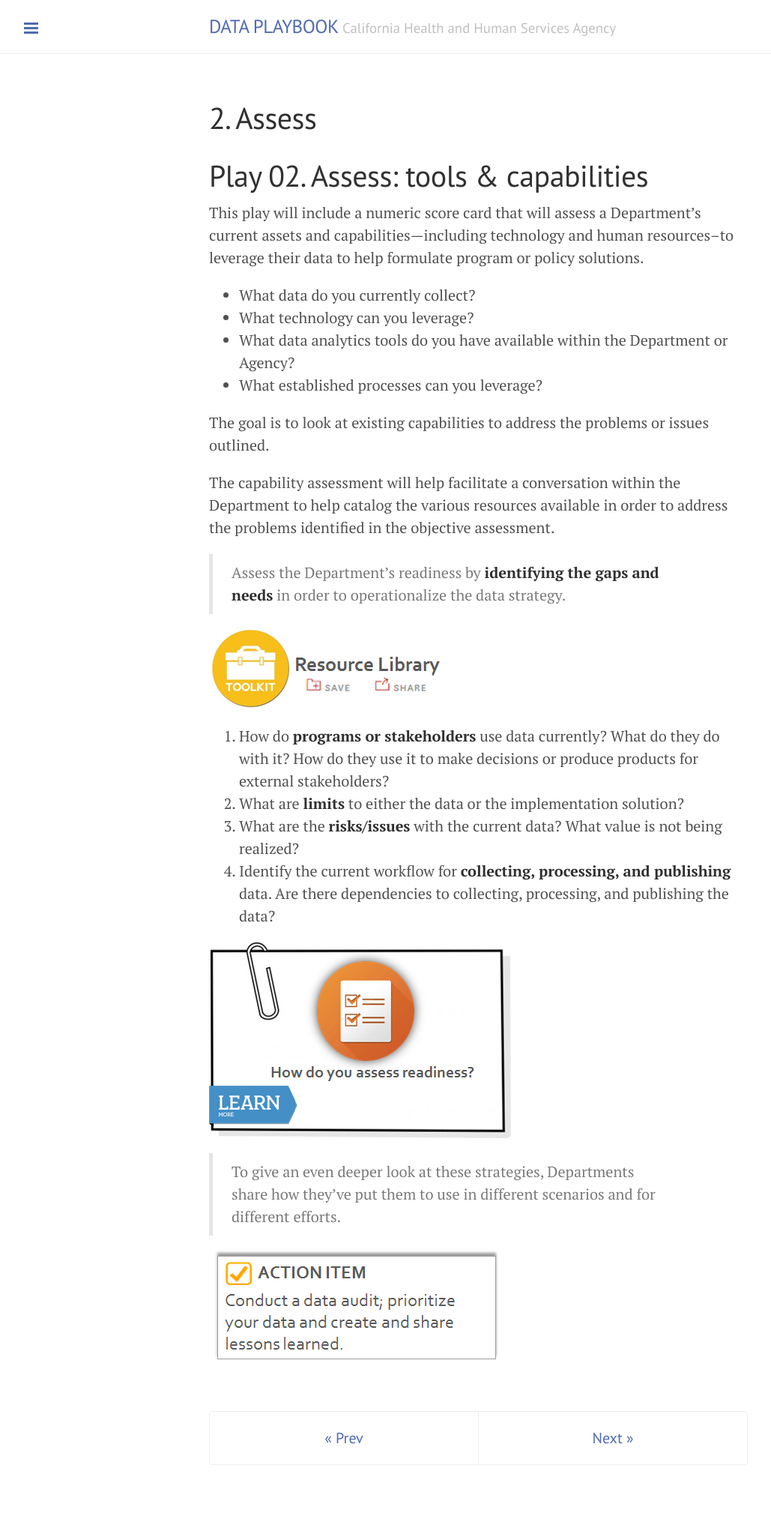
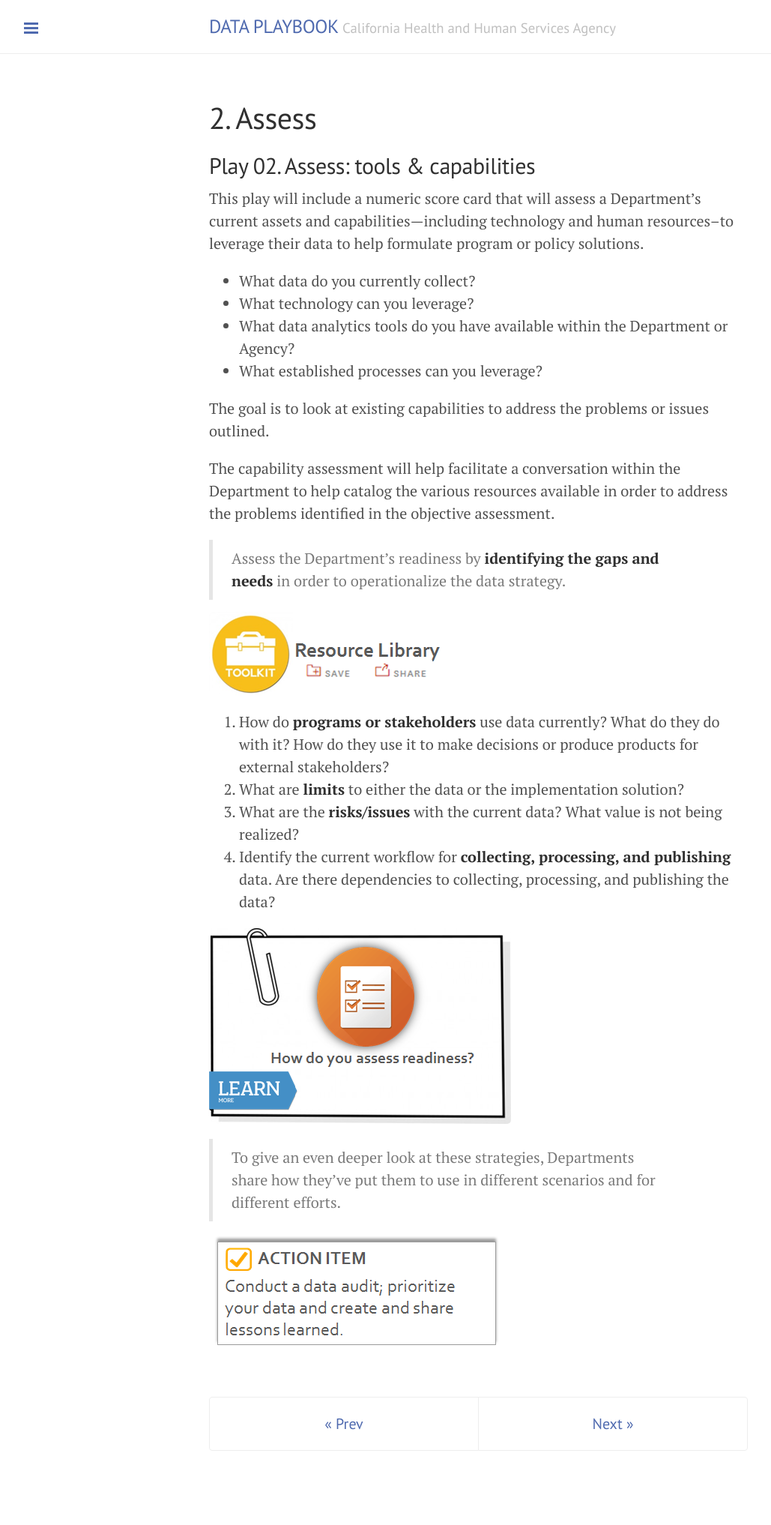
Before and after one commit to chhsdata/dataplaybook, a Jekyll site: the page built from 2_assess.md, in a window 1280 px wide. Shown: the whole page at 75% size, without its empty margins (1-1030 px from the left). Built offline with Jekyll 4.4.1, drawn with Linux system fonts in a browser that asks for light colours.

```diff
--- a/2_assess.md
+++ b/2_assess.md
@@ -3,7 +3,7 @@ layout: page
 title: 2. Assess
 permalink: /assess/
 ---
-# Play 02. Assess: tools & capabilities
+## Play 02. Assess: tools & capabilities
 
 This play will include a numeric score card that will assess a Department's current assets and capabilities—including technology and human resources–to leverage their data to help formulate program or policy solutions.
 
```
